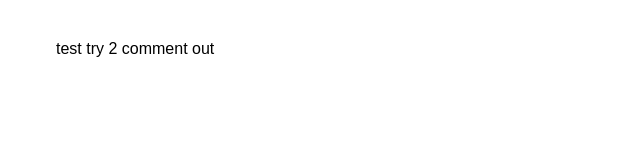
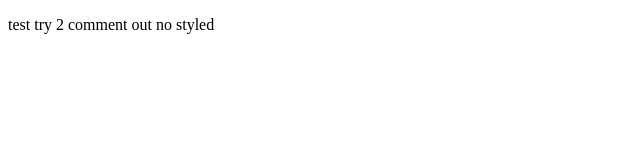
Before and after one commit to edwardtanguay/test88962, a plain HTML site: page index.html in a window 1280 px wide. Shown: the whole page, without its empty margins (0-640 px from the left). Drawn offline with Linux system fonts and the light colour scheme.

Commit message:
no styled

```diff
--- a/index.html
+++ b/index.html
@@ -5,13 +5,13 @@
     <meta charset="UTF-8">
     <meta http-equiv="X-UA-Compatible" content="IE=edge">
     <meta name="viewport" content="width=device-width, initial-scale=1.0">
-    <link rel="stylesheet" href="src/css/main.css">
+
     <title>Info Site</title>
 
 </head>
 
 <body>
-    <p>test try 2 comment out</p>
+    <p>test try 2 comment out no styled</p>
     <div id="app"></div>
 </body>
 
```
